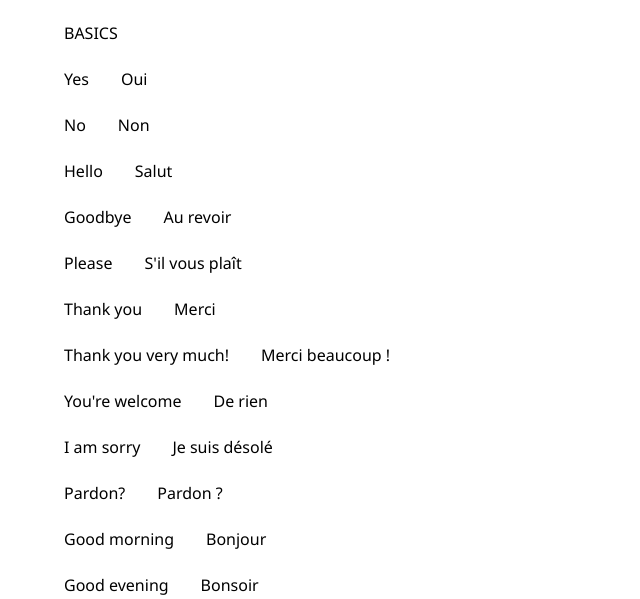
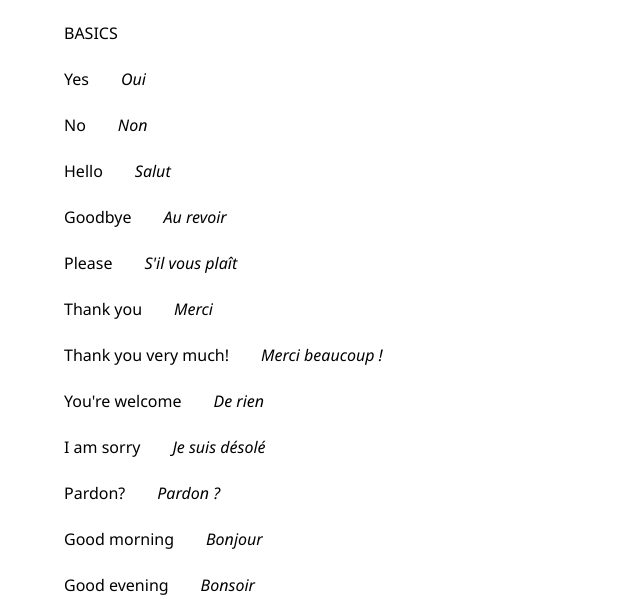
Before and after one commit to Grvs44/france-holiday, a React (Vite) app: page / in a window 1280 px wide. Shown: the part 201-800 px from the top of the page, without its empty margins (0-640 px from the left). Built offline with nearby package versions, Linux system fonts and the light colour scheme.

Commit message:
Display French phrases in italic

```diff
--- a/src/styles.css
+++ b/src/styles.css
@@ -18,3 +18,7 @@ body {
 .phrase span {
   margin: 0 1em;
 }
+
+.phrase span[lang|='fr'] {
+  font-style: italic;
+}
```
